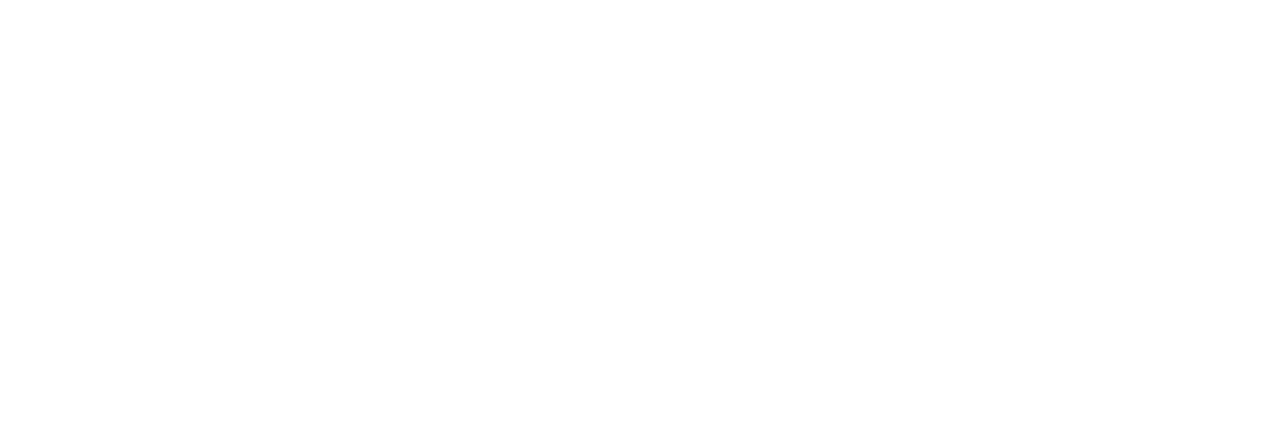
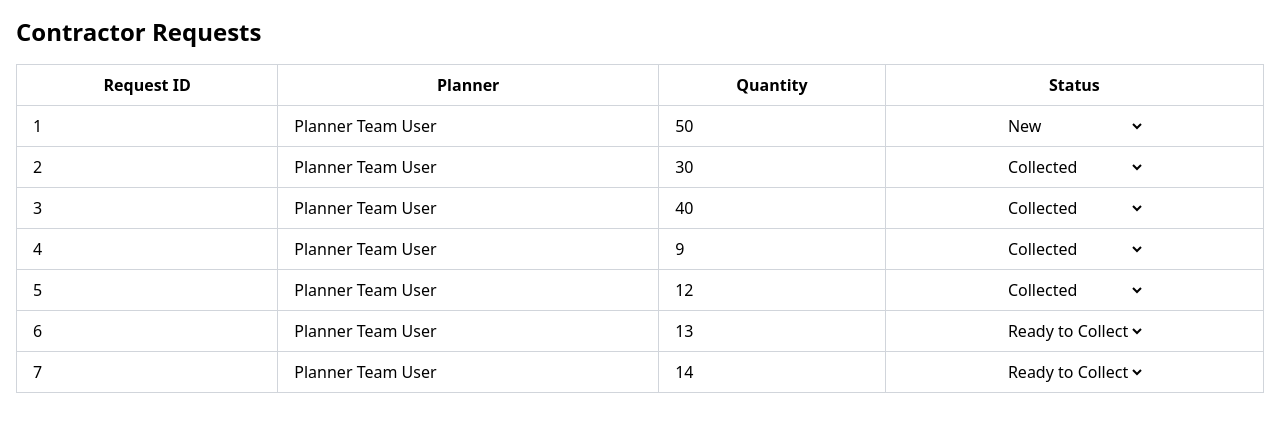
Before and after one commit to Xuan-Vinh-19-04-2002abcd/Project_with_React, a React (Create React App) app: page /contractor in a window 1280 px wide. Before the commit this address had no page. Shown: the top 432 px of the page. Built offline with nearby package versions, Linux system fonts and the light colour scheme; data requests are answered from the project's data file.

Commit message:
create projectControtor page

```diff
--- a/db.json
+++ b/db.json
@@ -68,12 +68,12 @@
       "supplyVendorId": 3,
       "quantity": 40,
       "projectContractorUserId": 4,
-      "status": "Ready to Collect"
+      "status": "Collected"
     },
     {
       "plannerUserId": 2,
       "quantity": 9,
-      "status": "New",
+      "status": "Collected",
       "supplyVendorId": "3",
       "projectContractorId": "4",
       "id": 4
@@ -81,7 +81,7 @@
     {
       "plannerUserId": 2,
       "quantity": 12,
-      "status": "New",
+      "status": "Collected",
       "supplyVendorId": "3",
       "projectContractorId": "4",
       "id": 5
@@ -89,7 +89,7 @@
     {
       "plannerUserId": 2,
       "quantity": 13,
-      "status": "New",
+      "status": "Ready to Collect",
       "supplyVendorId": "3",
       "projectContractorId": "4",
       "id": 6
@@ -97,7 +97,7 @@
     {
       "plannerUserId": 2,
       "quantity": 14,
-      "status": "New",
+      "status": "Ready to Collect",
       "supplyVendorId": "3",
       "projectContractorId": "4",
       "id": 7
--- a/package.json
+++ b/package.json
@@ -7,12 +7,15 @@
     "@testing-library/react": "^13.4.0",
     "@testing-library/user-event": "^13.5.0",
     "axios": "^1.4.0",
+    "json": "^11.0.0",
+    "json-serve": "^0.1.0",
     "json-server": "^0.17.3",
     "nodemailer": "^6.9.2",
     "react": "^18.2.0",
     "react-dom": "^18.2.0",
     "react-router-dom": "^6.11.1",
     "react-scripts": "5.0.1",
+    "serve": "^14.2.0",
     "web-vitals": "^2.1.4"
   },
   "scripts": {
--- a/src/Route/Router.js
+++ b/src/Route/Router.js
@@ -4,13 +4,14 @@
 import AdminPage from '../components/Admin/AdminPage';
 import LoginForm from '../components/Login/LoginPage';
 import Planner from '../components/Planer/Planer';
+import Contractor from '../components/Project_Contractor/Contractor';
 const CustomSwitch = () => {
   return (
     <Routes>
       <Route path="/" element={<LoginForm />} />
       <Route path="/admin" element={<AdminPage />} />
       <Route path="/planner" element={<Planner />} />
-
+      <Route path="/contractor" element={<Contractor />} />
     </Routes>
 
   );
--- /dev/null
+++ b/src/components/Project_Contractor/Contractor.js
@@ -0,0 +1,113 @@
+import React, { useState, useEffect } from 'react';
+import axios from 'axios';
+
+const Contractor = () => {
+  const [requests, setRequests] = useState([]);
+  const [users, setUsers] = useState([]);
+  const [selectedStatus, setSelectedStatus] = useState('');
+
+  useEffect(() => {
+    axios.get('http://localhost:3000/requestsForWithdraw')
+      .then(response => setRequests(response.data))
+      .catch(error => console.log(error));
+
+    axios.get('http://localhost:3000/users')
+      .then(response => setUsers(response.data))
+      .catch(error => console.log(error));
+  }, []);
+
+  const updateRequestStatus = (requestId, newStatus) => {
+    axios.patch(`http://localhost:3000/requestsForWithdraw/${requestId}`, { status: newStatus })
+      .then(response => {
+        const updatedRequest = response.data;
+        setRequests(prevRequests => {
+          const updatedRequests = prevRequests.map(request => {
+            if (request.id === updatedRequest.id) {
+              return updatedRequest;
+            }
+            return request;
+          });
+          return updatedRequests;
+        });
+      })
+      .catch(error => console.log(error));
+  };
+
+  const handleStatusChange = (event, requestId) => {
+    const newStatus = event.target.value;
+    setSelectedStatus(newStatus);
+    updateRequestStatus(requestId, newStatus);
+  };
+
+  const getRequestStatusClasses = (status) => {
+    if (status === 'New') {
+      return 'bg-blue-500 text-white';
+    } else if (status === 'Collected') {
+      return 'bg-red-500 text-white';
+    } else if (status === 'Ready to Collect') {
+      return 'bg-yellow-500 text-white';
+    }
+    return '';
+  };
+
+  const getRequestStatus = (status, requestId) => {
+    const statusOptions = ['New', 'Collected', 'Ready to Collect'];
+    return (
+      <div className="flex justify-center">
+        <select
+          value={status}
+          className="bg-transparent border-none outline-none"
+          onChange={(event) => handleStatusChange(event, requestId)}
+          style={{ backgroundColor: getRequestStatusClasses(status).split(' ')[0].substring(3) }}
+        >
+          {statusOptions.map(option => (
+            <option
+              key={option}
+              value={option}
+              style={{ backgroundColor: getRequestStatusClasses(option).split(' ')[0].substring(3) }}
+            >
+              {option}
+            </option>
+          ))}
+        </select>
+      </div>
+    );
+  };
+
+  const getUserName = (userId) => {
+    const user = users.find(user => user.id === userId);
+    return user ? user.username : '';
+  };
+
+  return (
+    <div className="container mx-auto p-4">
+      <h1 className="text-2xl font-bold mb-4">Contractor Requests</h1>
+      <div className="overflow-x-auto">
+        <table className="w-full border-collapse">
+          <thead>
+            <tr>
+              <th className="border border-gray-300 px-4 py-2">Request ID</th>
+              <th className="border border-gray-300 px-4 py-2">Planner</th>
+              <th className="border border-gray-300 px-4 py-2">Quantity</th>
+              <th className="border border-gray-300 px-4 py-2">Status</th>
+            </tr>
+          </thead>
+          <tbody>
+            {requests.map(request => (
+              <tr key={request.id}>
+                <td className="border border-gray-300 px-4 py-2">{request.id}</td>
+                <td className="border border-gray-300 px-4 py-2">{getUserName(request.plannerUserId)}</td>
+                <td className="border border-gray-300 px-4 py-2">{request.quantity}</td>
+                <td className="border border-gray-300 px-4 py-2">
+                  {getRequestStatus(request.status, request.id)}
+                </td>
+              </tr>
+            ))}
+          </tbody>
+        </table>
+      </div>
+    </div>
+  );
+};
+
+export default Contractor;
```
Also changed, not shown: 1 other file (tests, documents, lock files or other folders).
